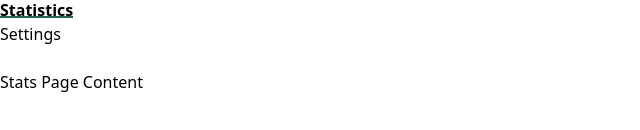
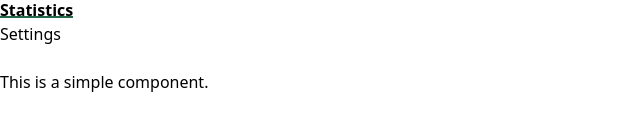
Before and after one commit to hack-ssbs/ec-counter, a React (Vite) app in the folder frontend/: page /admin in a window 1280 px wide. Shown: the part 302-432 px from the top of the page, without its empty margins (0-640 px from the left). Built offline with nearby package versions, Linux system fonts and the light colour scheme.

Commit message:
modify admin panel

```diff
--- a/frontend/src/admin.tsx
+++ b/frontend/src/admin.tsx
@@ -1,29 +1,8 @@
 import React, { useState } from "react";
 import "./admin.css";
-
-interface VHStatistic {
-  userId: string;
-  activityId: string;
-  VHLength: number;
-}
-
-interface VHSubmission {
-  userId: string;
-  submissionMethod: string; // e.g., "计时提交" or "手动输入提交"
-  approved: boolean;
-}
-
-const StatsPage: React.FC = () => {
-  return <div>Stats Page Content</div>;
-};
-
-const ApprovalsPage: React.FC = () => {
-  return <div>Approvals Page Content</div>;
-};
-
-const SettingsPage: React.FC = () => {
-  return <div>Settings Page Content</div>;
-};
+import StatsPage from "./components/statspage";
+import ApprovalsPage from "./components/approvalspage";
+import SettingsPage from "./components/settingspage";
 
 const AdminPanel: React.FC = () => {
   const [selectedPill, setSelectedPill] = useState<string>("Stats");
--- /dev/null
+++ b/frontend/src/components/approvalspage.tsx
@@ -0,0 +1,9 @@
+// SimpleComponent.tsx
+
+import React from 'react';
+
+const ApprovalsPage: React.FC = () => {
+  return <div>This is a simple component.</div>;
+};
+
+export default ApprovalsPage;
--- /dev/null
+++ b/frontend/src/components/settingspage.tsx
@@ -0,0 +1,7 @@
+import React from 'react';
+
+const SettingsPage: React.FC = () => {
+  return <div>This is a simple component.</div>;
+};
+
+export default SettingsPage;
--- /dev/null
+++ b/frontend/src/components/statspage.tsx
@@ -0,0 +1,7 @@
+import React from 'react';
+
+const StatsPage: React.FC = () => {
+  return <div>This is a simple component.</div>;
+};
+
+export default StatsPage;
```
